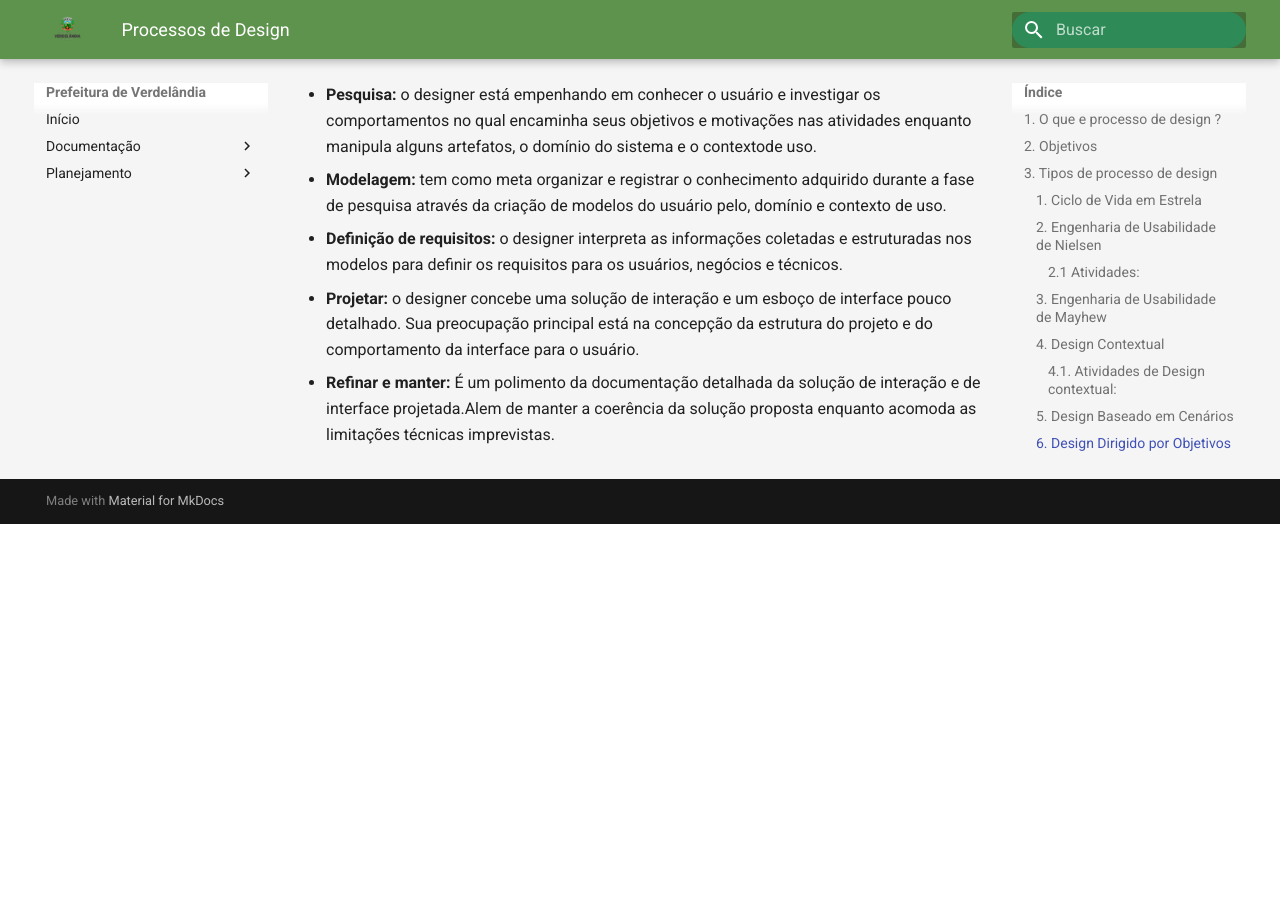
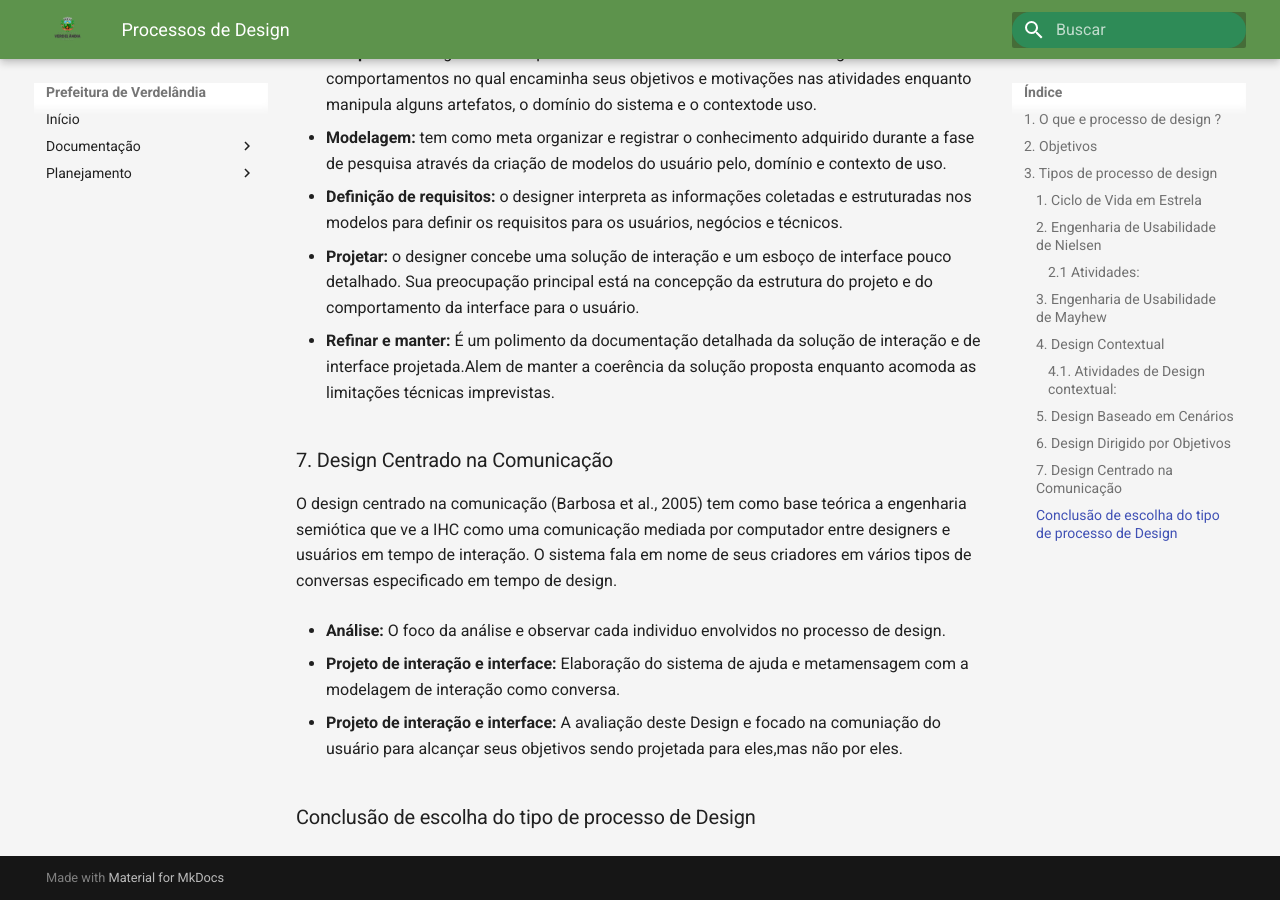
Before and after one commit to valdersonjr/2021.2-Prefeitura-Verdelandia, an MkDocs documentation site: the page built from docs/documentos/Processos.md, in a window 1280 px wide and 900 px high, scrolled down 2732 px. Built offline with MkDocs 1.6.1 and Material for MkDocs 9.7.7, drawn with Linux system fonts in a browser that asks for light colours; before the commit the page ends 3256 px from its top, so only the background shows below that.

Commit message:
Update Processos.md
Adicionando a penúltima parte quase finalizando

```diff
--- a/docs/documentos/Processos.md
+++ b/docs/documentos/Processos.md
@@ -1,5 +1,4 @@
 # Processos de Design
----------------------------------------------------------------
 ## 1. O que e processo de design ?
 
 Processo de Design e a junção de atividades básicas como analíse de situação, a sintese de uma intervenção projetada ou ja aplicada a situação atual do projeto.Em cada processo detalha as atividades basicas: executar cada atividade, sequência a serem executadas, atividades a serem repetidas, arfetafos consumidos e produzidos em cada uma delas
@@ -80,3 +79,15 @@ nos modelos para definir os requisitos para os usuários, negócios e técnicos.
 - **Projetar:** o designer concebe uma solução de interação e um esboço de interface pouco detalhado. Sua preocupação principal está na concepção da estrutura do projeto e do comportamento da interface para o usuário.
 
 - **Refinar e manter:**  É um polimento da documentação detalhada da solução de interação e de interface projetada.Alem de manter a coerência da solução proposta enquanto acomoda as limitações técnicas imprevistas.
+
+### 7. Design Centrado na Comunicação
+O design centrado na comunicação (Barbosa et al., 2005) tem como base teórica a engenharia semiótica que ve a IHC como uma comunicação mediada por computador entre designers e usuários em tempo de interação. O sistema fala em nome de seus criadores em vários tipos de conversas especificado em tempo de design.
+
+- **Análise:**  O foco da análise e observar cada individuo envolvidos no processo de design.
+
+- **Projeto de interação e interface:**  Elaboração do sistema de ajuda e metamensagem com a modelagem de interação como conversa.
+
+- **Projeto de interação e interface:**  A avaliação deste Design e focado na comuniação do usuário para alcançar seus objetivos sendo projetada para eles,mas não por eles.
+
+
+### Conclusão de escolha do tipo de processo de Design
```
